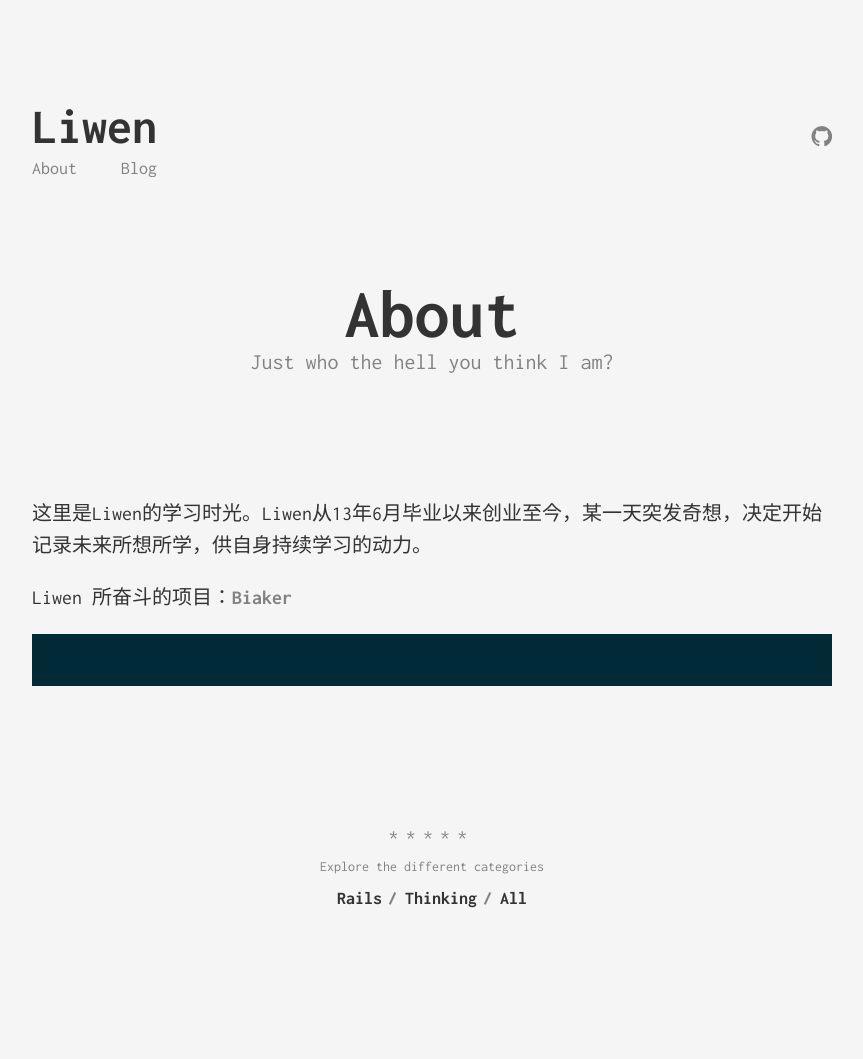
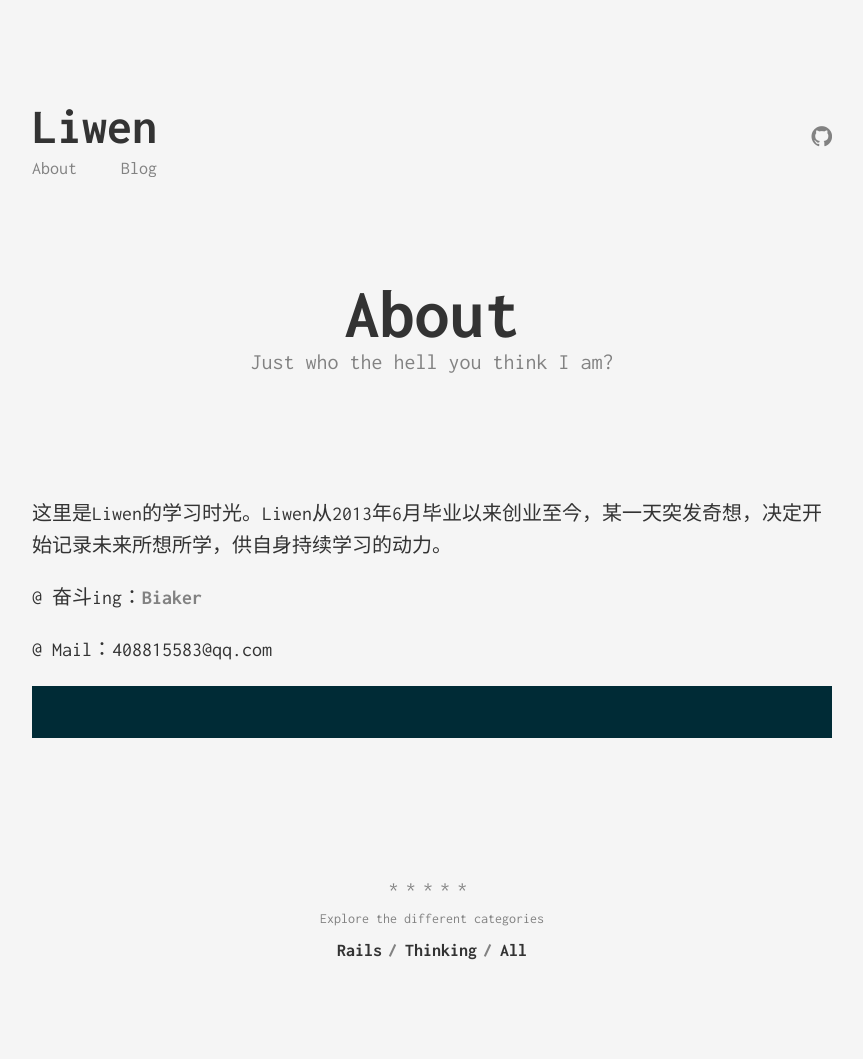
Before and after one commit to zhangliwen/blog, a Jekyll site: the page built from about.md, in a window 1280 px wide. Shown: the whole page, without its empty margins (208-1071 px from the left). Built offline with Jekyll 4.4.1, drawn with Linux system fonts in a browser that asks for light colours; before the commit the page ends 1007 px from its top, so only the background shows below that.

Commit message:
modify about me

```diff
--- a/about.md
+++ b/about.md
@@ -5,9 +5,11 @@ subtitle: Just who the hell you think I am?
 permalink: /about/
 ---
 
-  这里是Liwen的学习时光。Liwen从13年6月毕业以来创业至今，某一天突发奇想，决定开始记录未来所想所学，供自身持续学习的动力。
+  这里是Liwen的学习时光。Liwen从2013年6月毕业以来创业至今，某一天突发奇想，决定开始记录未来所想所学，供自身持续学习的动力。
 
-  Liwen 所奋斗的项目：[Biaker](https://www.biaker.com/)
+  @ 奋斗ing：[Biaker](https://www.biaker.com/)
+
+  @ Mail：408815583@qq.com
 
                                                                                                                                                                          Liwen Zhang
                                                                                                                                                                           2016 8 24
```
Also changed, not shown: 3 other files.
